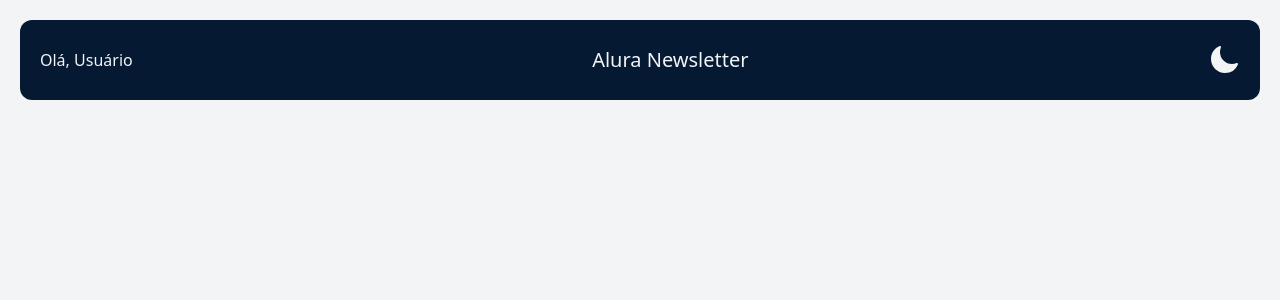
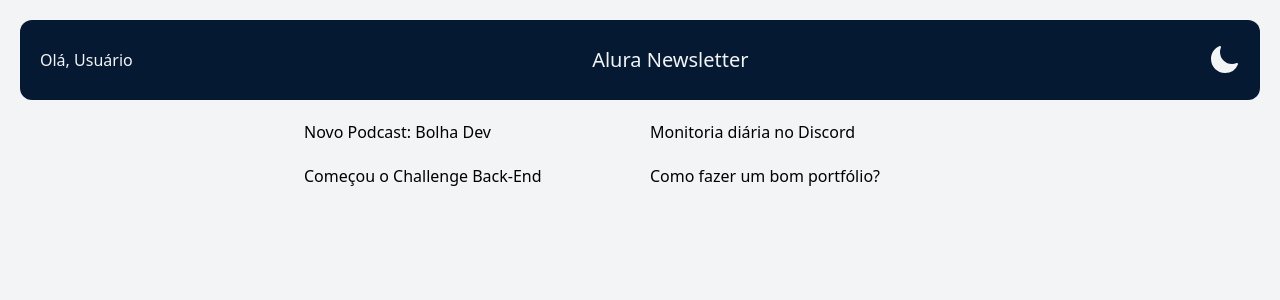
Before and after one commit to gabrielpramalho/alura-newsletter-react-tailwind, a React (Vite) app: page / in a window 1280 px wide. Shown: the top 300 px of the page. Built offline with nearby package versions, Linux system fonts and the light colour scheme.

Commit message:
add grid article

```diff
--- /dev/null
+++ b/articles.json
@@ -0,0 +1,49 @@
+[
+    {
+        "title": "Novo Podcast: Bolha Dev",
+        "text": [
+            "A nossa bolha ficou muito mais unida e informada essa semana, com o lançamento do podcast diário Bolha Dev!  Em todas as tardes de segunda a sexta-feira, Marcus Mendes apresenta as melhores notícias da Newsletter do Filipe Deschamps, além de trazer conteúdos e dicas interessantes do Aluraverso.",
+            "Confira o último episódio do Bolha Dev, em que o Marcus falou sobre a Anatel intensificando combate contra pirataria, reconhecimento facial por sonar, treinamento de drones no metaverso e muito mais!"
+        ],
+        "tags": [
+            "podcast",
+            "bolhadev"
+        ]
+    },
+    {
+        "title": "Monitoria diária no Discord",
+        "text": [
+            "Desde a semana passada, estamos experimentando uma nova rotina na comunidade do Discord, na escola de Programação! Todas as tardes, os alunos e alunas aproveitam uma Monitoria com duração de uma hora, por meio do canal de voz da comunidade. Além da solução de dúvidas sobre carreira e tecnologia, acontece muita interação entre pessoas de diferentes estágios de aprendizagem.",
+            "Na primeira semana da Monitoria, tivemos 135 participantes! Se você também quiser trocar uma ideia por lá, é só aparecer às 15h no canal Sala de Estudos 1, dentro de Back-end, no Discord."
+        ],
+        "tags": [
+            "discord",
+            "monitoria"
+        ]
+    },
+    {
+        "title": "Começou o Challenge Back-End",
+        "text": [
+            "Começa hoje o Challenge Back-End, voltado para alunos e alunas da Alura que querem ter um projeto completo para adicionar ao portfólio e aumentar suas chances no mercado tech.",
+            "Serão quatro semanas para desenvolver uma API Rest de uma aplicação de controle financeiro, realizar validações de regras de negócio, implementar um relatório de informações e também um controle de acesso.",
+            "Ainda dá tempo de se inscrever e participar! Vem aprender colocando a mão na massa, sempre com o suporte do time Alura e da nossa comunidade no Discord."
+        ],
+        "tags": [
+            "back-end",
+            "node",
+            "java"
+        ]
+    },
+    {
+        "title": "Como fazer um bom portfólio?",
+        "text": [
+            "No último episódio do #HipstersPontoTube, Diogo Pires e Paulo Silveira conversaram sobre a importância do portfólio e quais são as dicas para criar essa ferramenta essencial para todos os níveis de profissionais. Eles também dão algumas dicas de carreira, respondendo perguntas como “quando é o momento certo de me aplicar nas vagas?”."
+        ],
+        "image": "/example.jpeg",
+        "alt": "Screenshot do Youtube com o episódio do podcast rodando",
+        "tags": [
+            "carreira",
+            "podcast"
+        ]
+    }
+]
--- a/src/App.jsx
+++ b/src/App.jsx
@@ -1,7 +1,14 @@
+import ArticleList from "./components/ArticleList/ArticleList"
 import Header from "./components/Header/Header"
 
 const App = () => {
-  return <Header />
+  return(
+    <>
+      <Header />
+      <ArticleList />
+    </>
+
+    )
 }
 
 export default App
--- /dev/null
+++ b/src/components/ArticleList/ArticleList.jsx
@@ -0,0 +1,13 @@
+import data from '../../../articles.json'
+
+const ArticleList = () =>{
+    return(
+        <div className='mt-5 grid sm:mt-0 m-auto max-w-2xl gap-5 sm:grid-cols-2 lg: grid-cols-3'>
+        {
+            data.map( props => <p>{props.title}</p>)
+        }
+        </div>
+    )
+}
+
+export default ArticleList
```
Also changed, not shown: .eslintrc.cjs (deleted).
